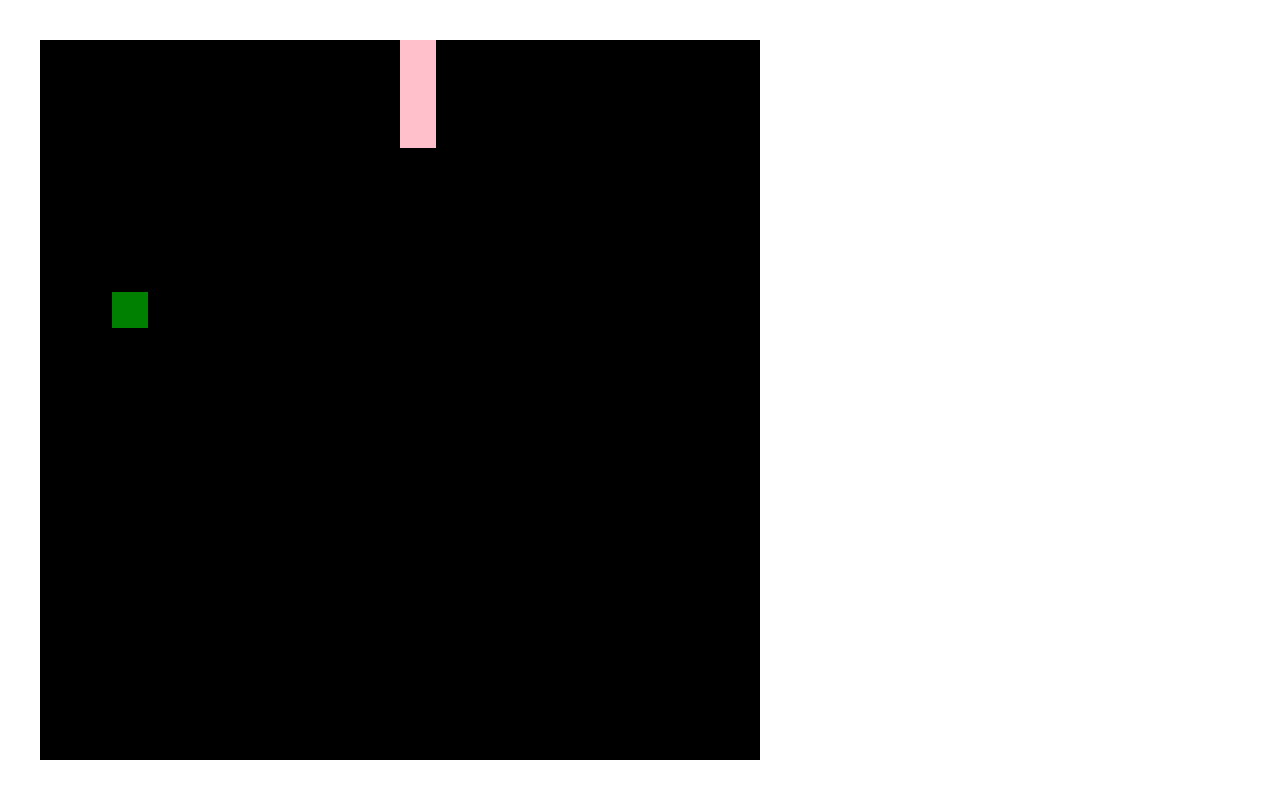
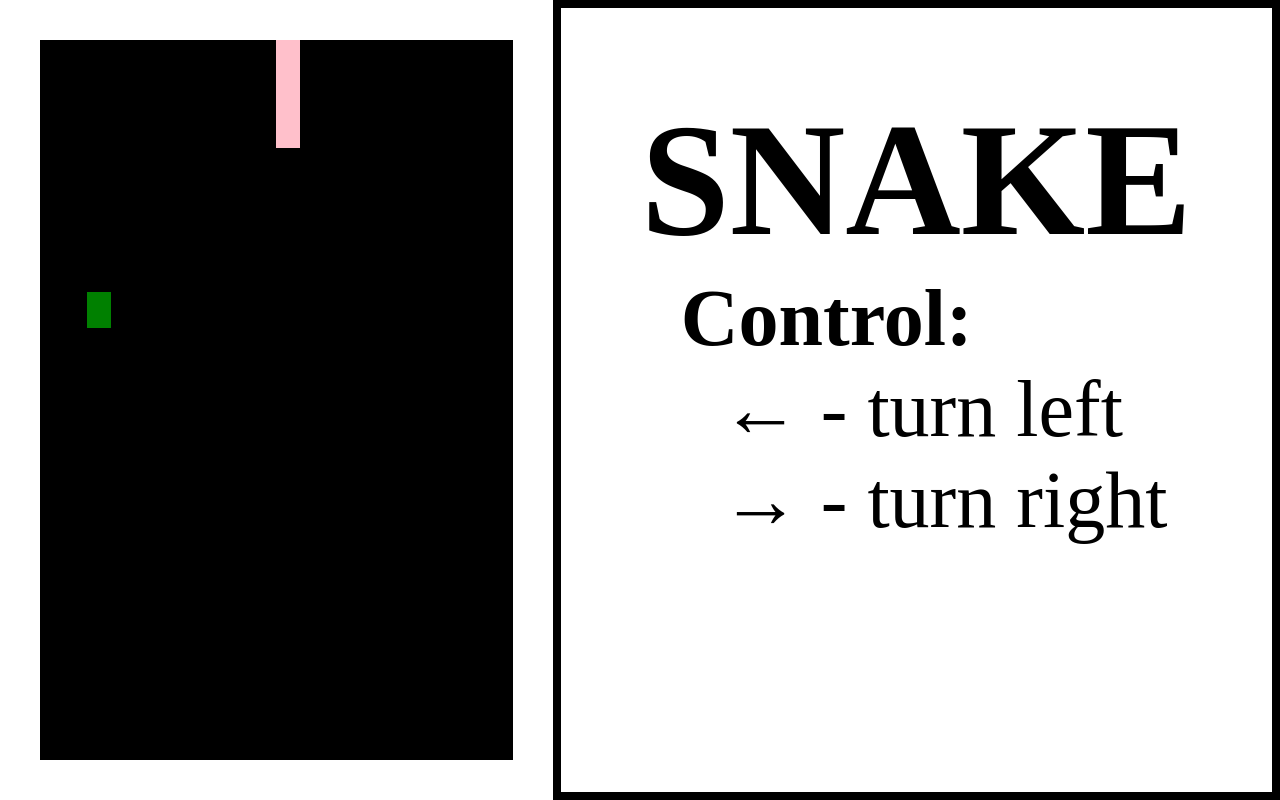
Before and after one commit to SlavicC1/snake, a plain HTML site: page index.html in a window 1280 px wide. Drawn offline with Linux system fonts and the light colour scheme.

Commit message:
add some description

```diff
--- a/css/style.css
+++ b/css/style.css
@@ -3,9 +3,13 @@
     margin: 0;
 }
 
+body{
+    display: flex;
+}
+
 .game-field{
     line-height: 0;
-    margin: 5vmin;
+    border: 5vmin solid white;
     width: 90vmin;
     height: 90vmin;
     background: pink;
@@ -24,3 +28,27 @@
 .green{
     background: green;
 }
+
+.description{
+    height: 98vmin;
+    border: 1vmin solid black;
+    padding: 0 10vmin;
+}
+
+.title{
+    font-size: 20vmin;
+    text-align: center;
+    margin-top: 10vmin;
+}
+
+.control-description{
+    font-size: 10vmin;
+    text-align: left;
+    margin-left: 5vmin;
+}
+
+.control{
+    font-size: 10vmin;
+    text-align: left;
+    margin-left: 10vmin;
+}
--- a/index.html
+++ b/index.html
@@ -9,6 +9,12 @@
 </head>
 <body>
     <div id="greed" class="game-field"></div>
+    <div class="description">
+        <h1 class="title">SNAKE</h1>
+        <h2 class="control-description">Control:</h2>
+        <p class="control">&larr; - turn left</p>
+        <p class="control">&rarr; - turn right</p>
+    </div>
     <script src="scripts/script.js"></script>
 </body>
 </html>
```
